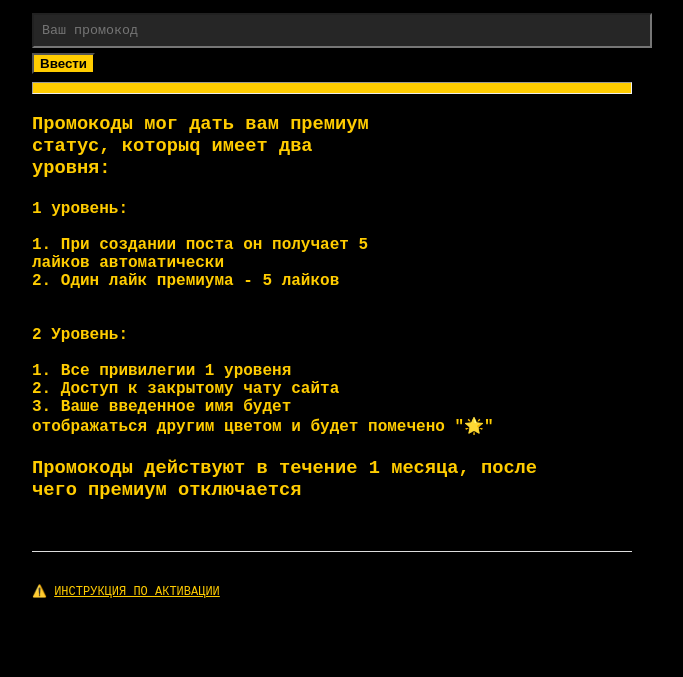
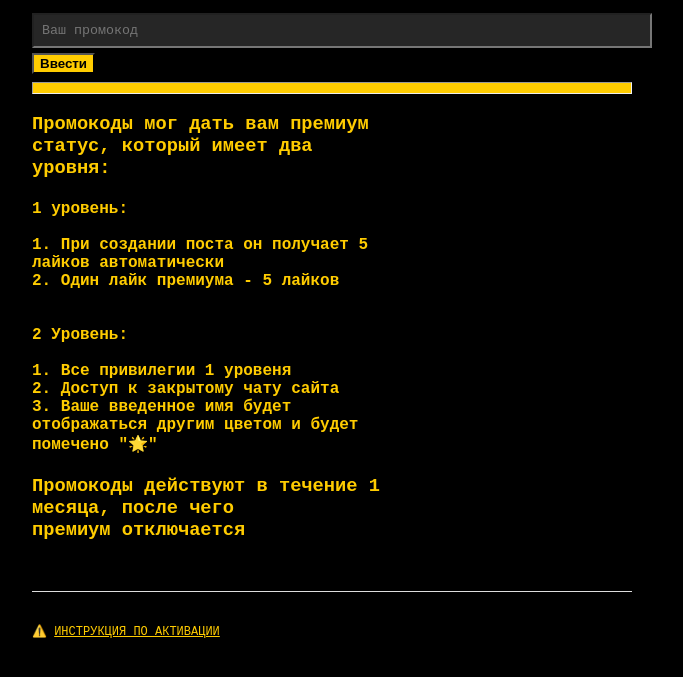
Before and after one commit to RobertAvdeenkov/project, a Python web app: template templates/promo.html in a window 1280 px wide. Shown: the part 92-769 px from the top of the page, without its empty margins (308-991 px from the left). Run offline with Jinja, Linux system fonts and the light colour scheme; the template is opened without the code that fills it, so the values that code supplies are empty.

Commit message:
Update promo.html

```diff
--- a/templates/promo.html
+++ b/templates/promo.html
@@ -67,9 +67,9 @@
         <button type="submit">Ввести</button>
     </form>
     <hr>
-    <h3>Промокоды мог дать вам премиум<br> статус, которыq имеет два <br>уровня:<br></h3>
-    <h4>1 уровень:<br><br>1. При создании поста он получает 5<br> лайков автоматически<br>2. Один лайк премиума - 5 лайков<br><br><br>2 Уровень:<br><br>1. Все привилегии 1 уровеня<br>2. Доступ к закрытому чату сайта<br>3. Ваше введенное имя будет<br> отображаться другим цветом и будет помечено "🌟"</h4>
-    <h3>Промокоды действуют в течение 1 месяца, после<br> чего премиум отключается</h3>
+    <h3>Промокоды мог дать вам премиум<br> статус, который имеет два <br>уровня:<br></h3>
+    <h4>1 уровень:<br><br>1. При создании поста он получает 5<br> лайков автоматически<br>2. Один лайк премиума - 5 лайков<br><br><br>2 Уровень:<br><br>1. Все привилегии 1 уровеня<br>2. Доступ к закрытому чату сайта<br>3. Ваше введенное имя будет<br> отображаться другим цветом и будет<br> помечено "🌟"</h4>
+    <h3>Промокоды действуют в течение 1<br> месяца, после чего <br>премиум отключается</h3>
     <footer style="margin-top: 50px; font-size: 12px; color: #ffcc00; border-top: 1px solid #ddd; padding-top: 20px;">
             <p>⚠️ <a href="#" onclick="showRules()" style="color: #ffcc00; text-decoration: underline;">ИНСТРУКЦИЯ ПО АКТИВАЦИИ</a></p>
             <div id="rules" style="display: none; background: #262626; padding: 15px; border-radius: 8px; margin-top: 10px;">
```
